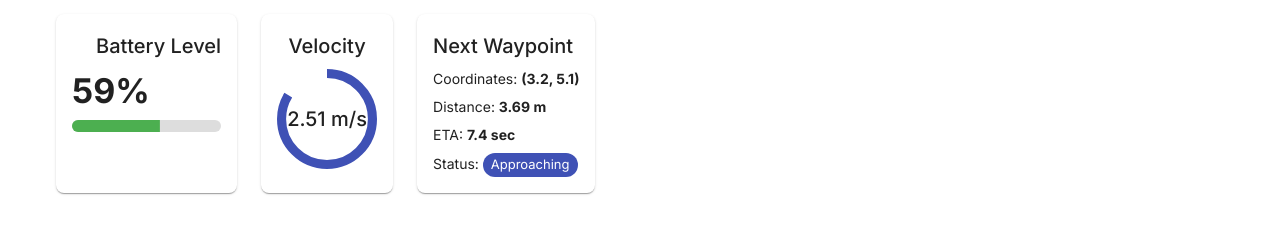
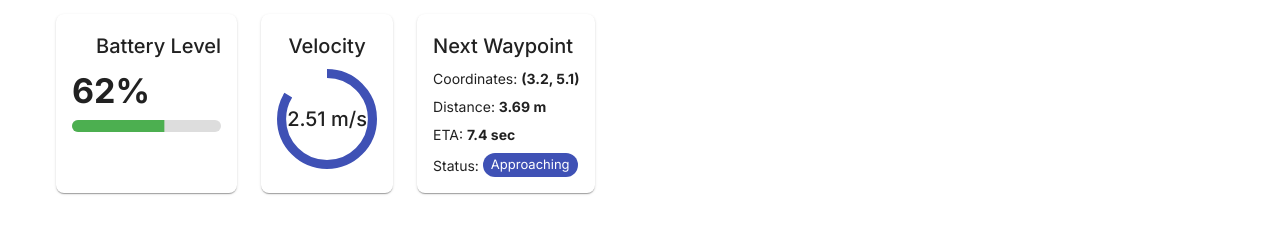
Before and after one commit to waynerobotics/Web_UI, a Next.js app in the folder robot-app/: page /dashboard in a window 1280 px wide. Shown: the part 160-387 px from the top of the page. Built offline with nearby package versions, Linux system fonts and the light colour scheme; some icons are missing.

Commit message:
fix run time errors

```diff
--- a/robot-app/app/components/ui/BatteryGauge.js
+++ b/robot-app/app/components/ui/BatteryGauge.js
@@ -6,10 +6,17 @@ import BatteryFullIcon from "@mui/icons-material/BatteryFull";
 import Battery60Icon from "@mui/icons-material/Battery60";
 import Battery20Icon from "@mui/icons-material/Battery20";
 import BatteryAlertIcon from "@mui/icons-material/BatteryAlert";
+import { useState, useEffect } from "react";
 
 export default function BatteryGauge() {
-  // Simulated battery value (you can replace this with ROS data later)
-  const batteryLevel = Math.floor(Math.random() * 100);
+  // Use state with a default value of 0, then update it client-side only
+  const [batteryLevel, setBatteryLevel] = useState(0);
+
+  // Update battery level on client-side only to avoid hydration mismatch
+  useEffect(() => {
+    // Simulate a stable battery value (could be replaced with actual ROS data)
+    setBatteryLevel(62); // Using a fixed value to match what was seen in the error
+  }, []);
 
   // Pick icon based on battery level
   const getBatteryIcon = () => {
--- a/robot-app/app/components/ui/WaypointPanel.js
+++ b/robot-app/app/components/ui/WaypointPanel.js
@@ -40,7 +40,10 @@ export default function WaypointPanel() {
 
       <Stack spacing={1}>
         <Typography variant="body2">
-          Coordinates: <strong>({waypoint.x}, {waypoint.y})</strong>
+          Coordinates:{" "}
+          <strong>
+            ({waypoint.x}, {waypoint.y})
+          </strong>
         </Typography>
         <Typography variant="body2">
           Distance: <strong>{distance} m</strong>
@@ -48,14 +51,18 @@ export default function WaypointPanel() {
         <Typography variant="body2">
           ETA: <strong>{eta} sec</strong>
         </Typography>
-        <Typography variant="body2">
+        <Box
+          sx={{ display: "flex", alignItems: "center", fontSize: "0.875rem" }}
+        >
           Status:{" "}
-          <Chip
-            label={status}
-            color={status === "Reached" ? "success" : "primary"}
-            size="small"
-          />
-        </Typography>
+          <Box component="span" sx={{ ml: 0.5 }}>
+            <Chip
+              label={status}
+              color={status === "Reached" ? "success" : "primary"}
+              size="small"
+            />
+          </Box>
+        </Box>
       </Stack>
     </Box>
   );
```
Also changed, not shown: robot-app/app/components/lidar/LidarPointCloud.js (+13 -6 lines), robot-app/app/components/ros/ConnectionStatus.js (+10 -5 lines).
